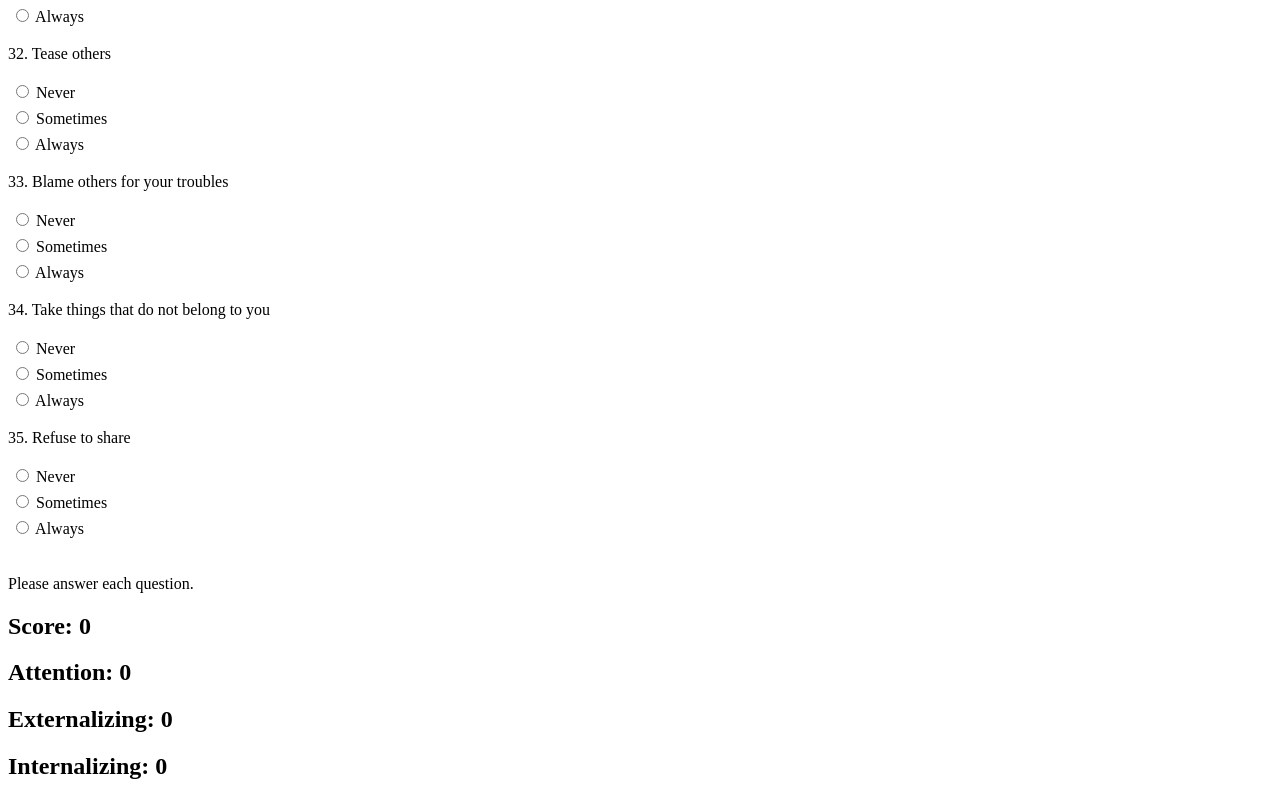
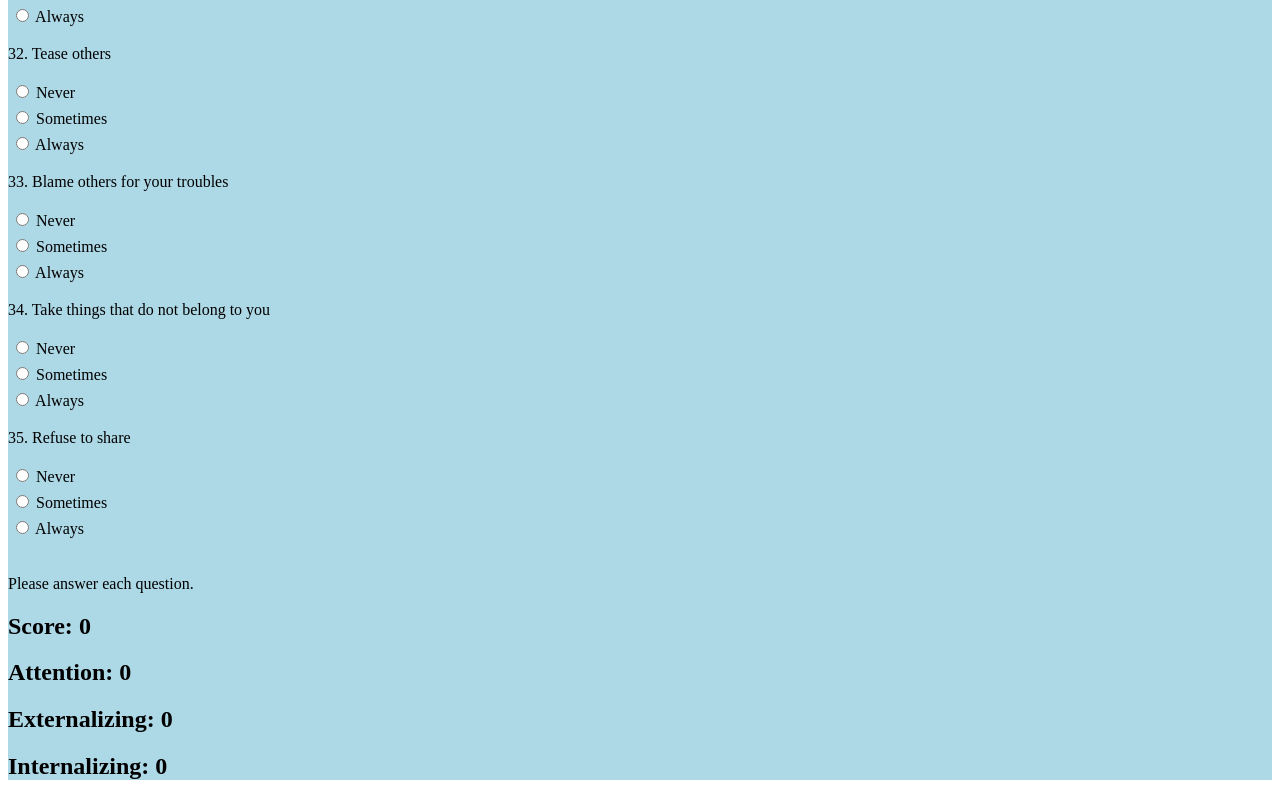
Before and after one commit to mrCamilo/pscy-form, a React (Create React App) app: page / in a window 1280 px wide. Shown: the part 4044-4844 px from the top of the page. Built offline with nearby package versions, Linux system fonts and the light colour scheme.

Commit message:
style change

```diff
--- a/public/style.css
+++ b/public/style.css
@@ -9,3 +9,7 @@ label {
 	padding: 3px;
 	text-align: center;
 }
+
+form {
+	background-color: lightblue;
+}
--- a/src/components/Conditional.js
+++ b/src/components/Conditional.js
@@ -1,16 +1,11 @@
 import React from "react"
 
 function Conditional(props) {
-	if(props.allFilled === true) {
-	    return (
-	        <h3>You filled out all the radio buttons.</h3>
-	    )
-	}
-	return (
-	    <div>
-		<p>Please answer each question.</p>
-	    </div>
-	)
+    return (
+        <div>
+	    {props.allFilled ? <h3>You filled out all the radio buttons.</h3> : <p>Please answer each question.</p>}
+	</div>
+    )
 }
 
 export default Conditional
```
